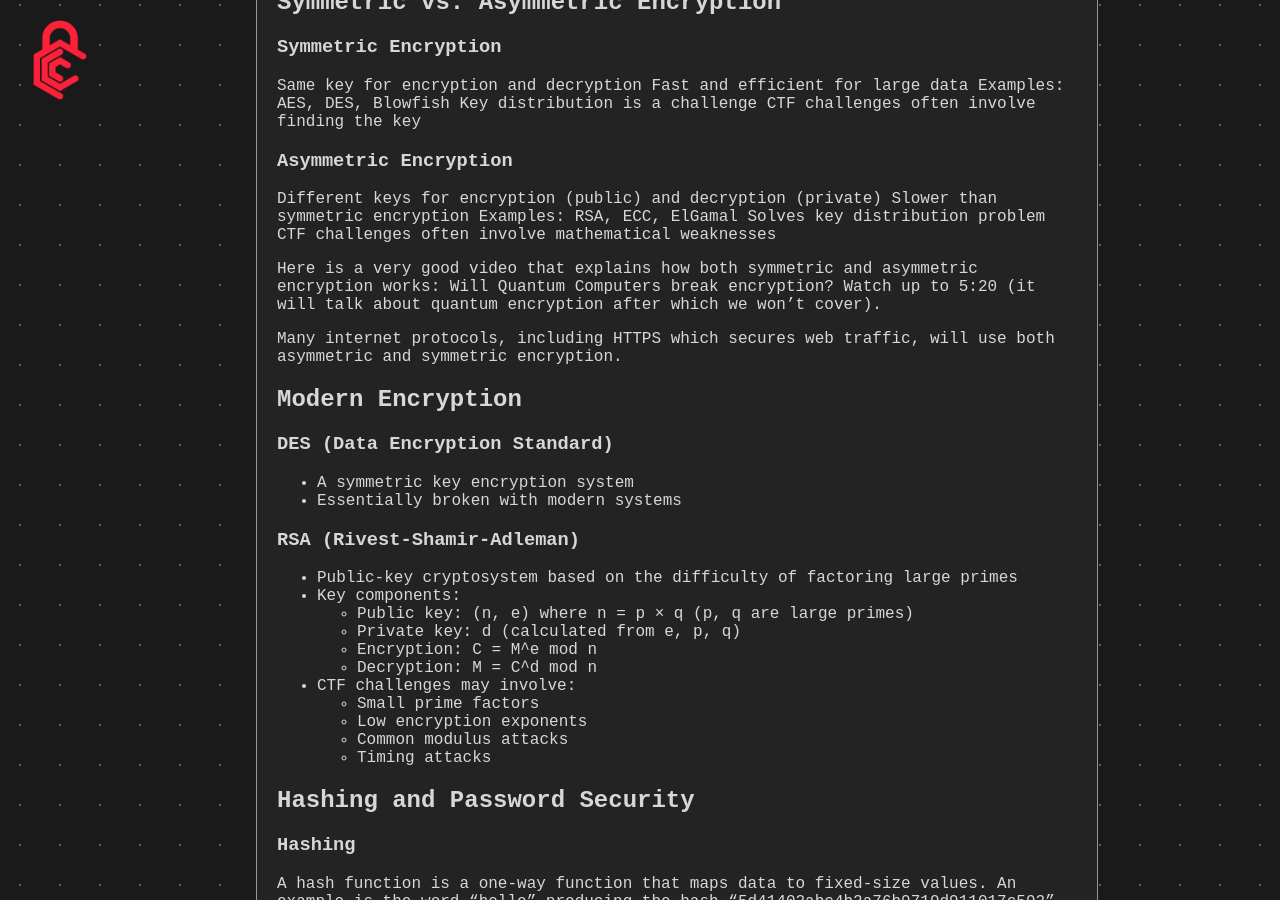
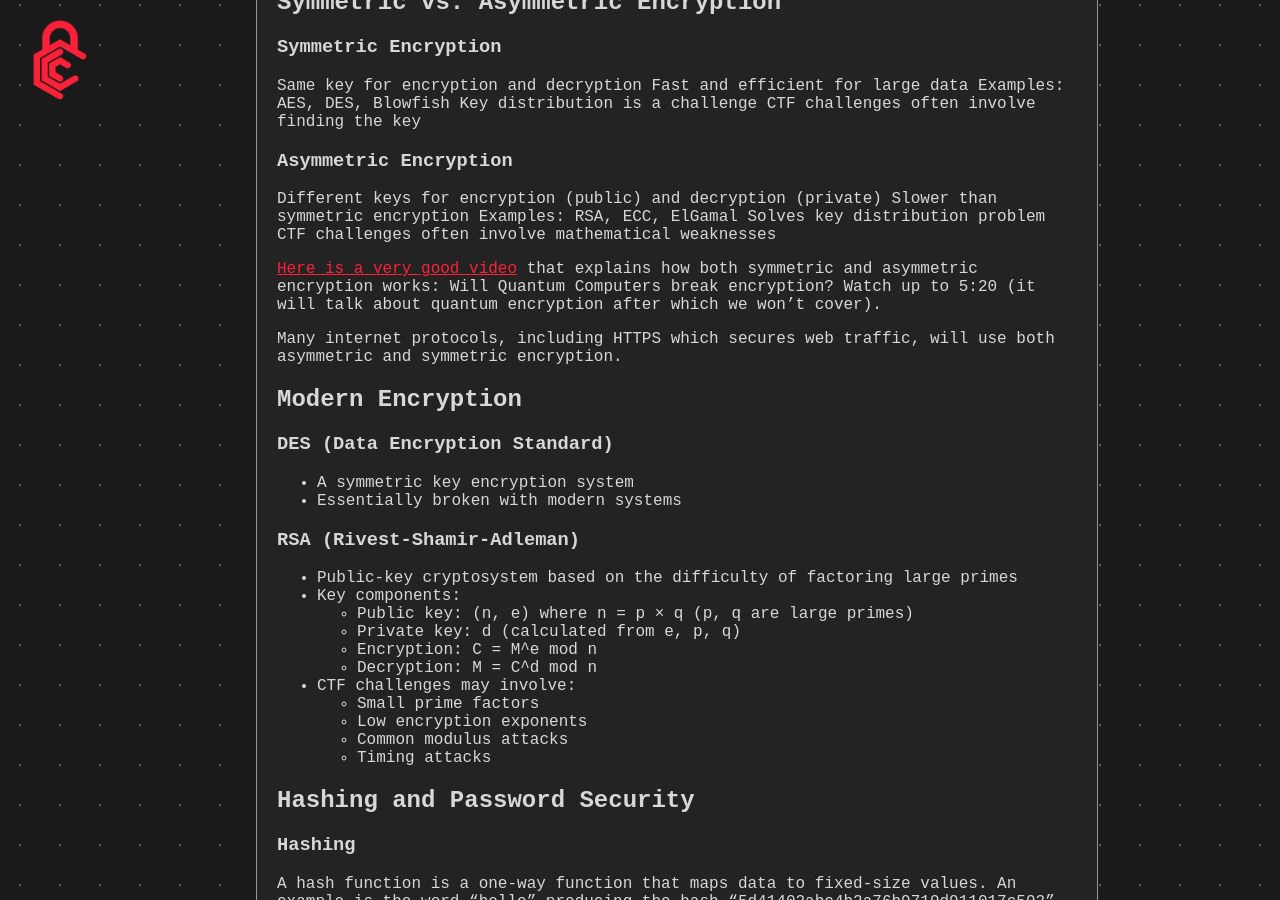
Before and after one commit to Cornell-Cybersecurity-Club/Cornell-Cybersecurity-Club.github.io, a Jekyll site: the page built from _posts/2025-03-14-cryptography-1.md, in a window 1280 px wide and 900 px high, scrolled down 2135 px. Built offline with Jekyll 4.4.1, drawn with Linux system fonts in a browser that asks for light colours; some web fonts are replaced; part of the change alters nothing that is shown.

```diff
--- a/_posts/2025-03-14-cryptography-1.md
+++ b/_posts/2025-03-14-cryptography-1.md
@@ -95,7 +95,7 @@ Examples: RSA, ECC, ElGamal
 Solves key distribution problem
 CTF challenges often involve mathematical weaknesses
 
-Here is a very good video that explains how both symmetric and asymmetric encryption works: Will Quantum Computers break encryption?
+[Here is a very good video](https://youtu.be/6H_9l9N3IXU) that explains how both symmetric and asymmetric encryption works: Will Quantum Computers break encryption?
 Watch up to 5:20 (it will talk about quantum encryption after which we won’t cover).
 
 Many internet protocols, including HTTPS which secures web traffic, will use both asymmetric and symmetric encryption.
```
